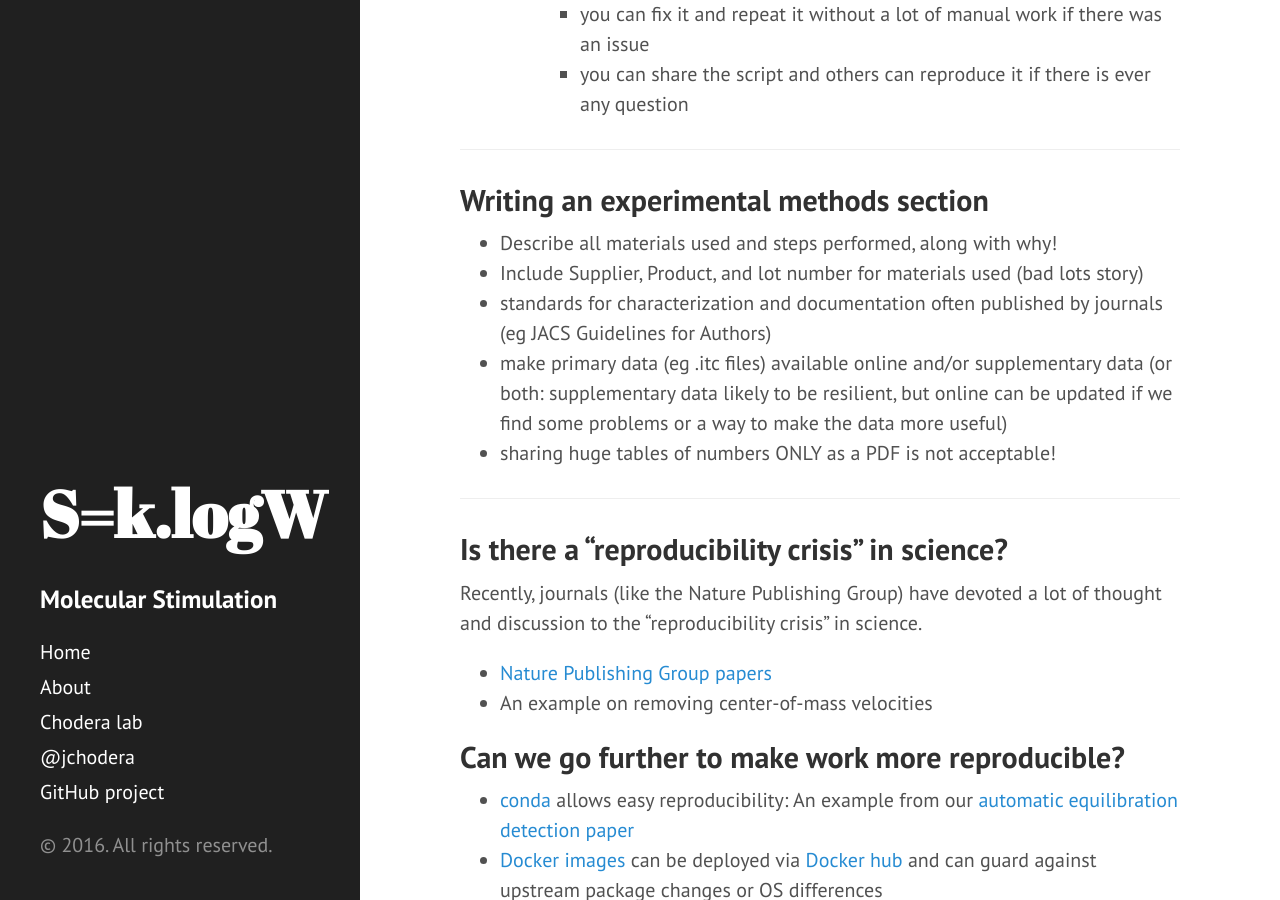
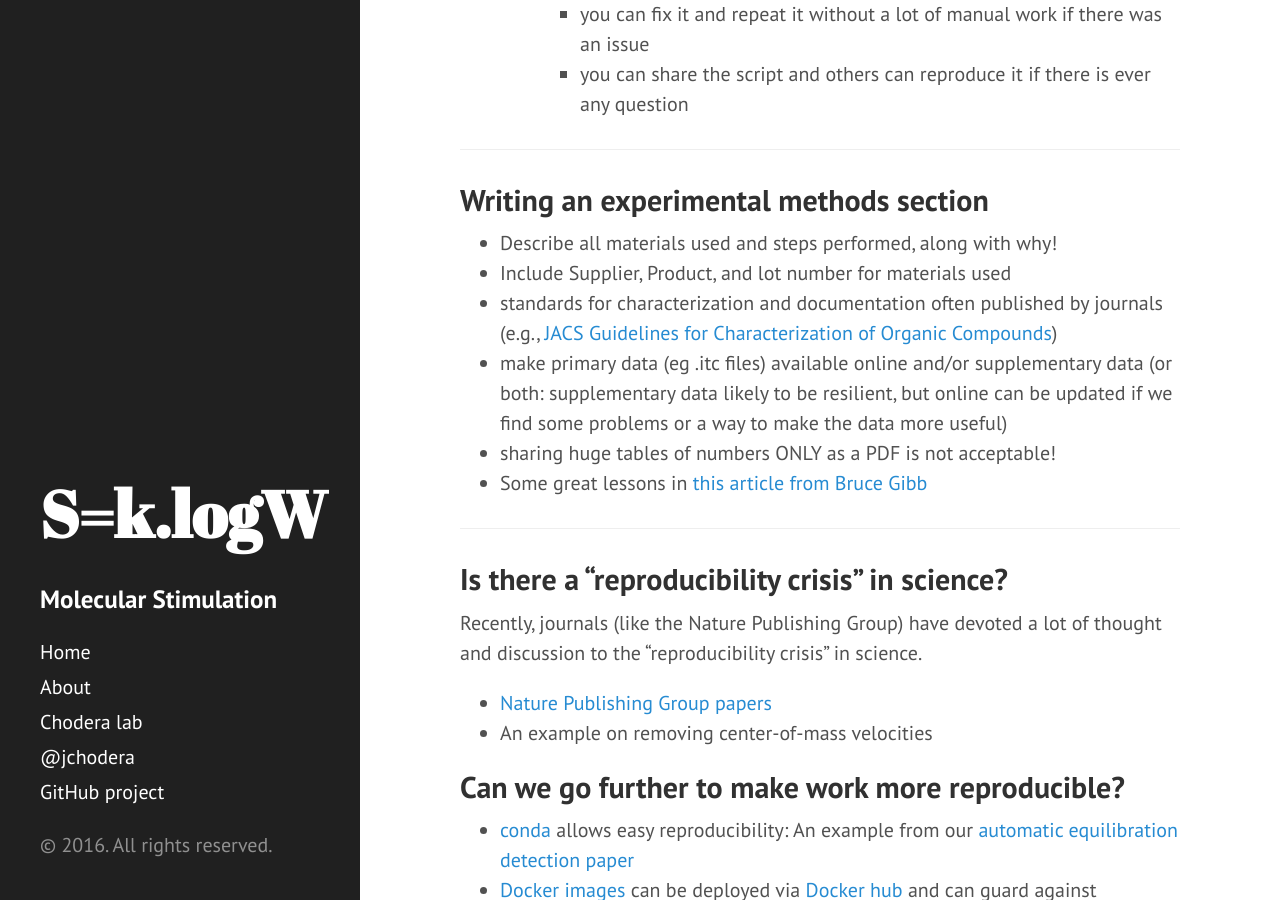
Before and after one commit to choderalab/klogw, a Jekyll site: the page built from _posts/2016-07-14-how-to-write-a-methods-section.md, in a window 1280 px wide and 900 px high, scrolled down 2629 px. Built offline with Jekyll 4.4.1, drawn with Linux system fonts in a browser that asks for light colours.

Commit message:
Minor cleanup

```diff
--- a/_posts/2016-07-14-how-to-write-a-methods-section.md
+++ b/_posts/2016-07-14-how-to-write-a-methods-section.md
@@ -72,10 +72,11 @@ Don't clog up the main flow of the story with irrelevant details, but be complet
 
 ## Writing an experimental methods section
 * Describe all materials used and steps performed, along with why!
-* Include Supplier, Product, and lot number for materials used (bad lots story)
-- standards for characterization and documentation often published by journals (eg JACS Guidelines for Authors)
-- make primary data (eg .itc files) available online and/or supplementary data (or both: supplementary data likely to be resilient, but online can be updated if we find some problems or a way to make the data more useful)
-- sharing huge tables of numbers ONLY as a PDF is not acceptable!
+* Include Supplier, Product, and lot number for materials used
+* standards for characterization and documentation often published by journals (e.g., [JACS Guidelines for Characterization of Organic Compounds](http://pubs.acs.org/page/jacsat/submission/org_character.html))
+* make primary data (eg .itc files) available online and/or supplementary data (or both: supplementary data likely to be resilient, but online can be updated if we find some problems or a way to make the data more useful)
+* sharing huge tables of numbers ONLY as a PDF is not acceptable!
+* Some great lessons in [this article from Bruce Gibb](http://www.nature.com/nchem/journal/v6/n8/full/nchem.2017.html)
 
 ----
 
```
